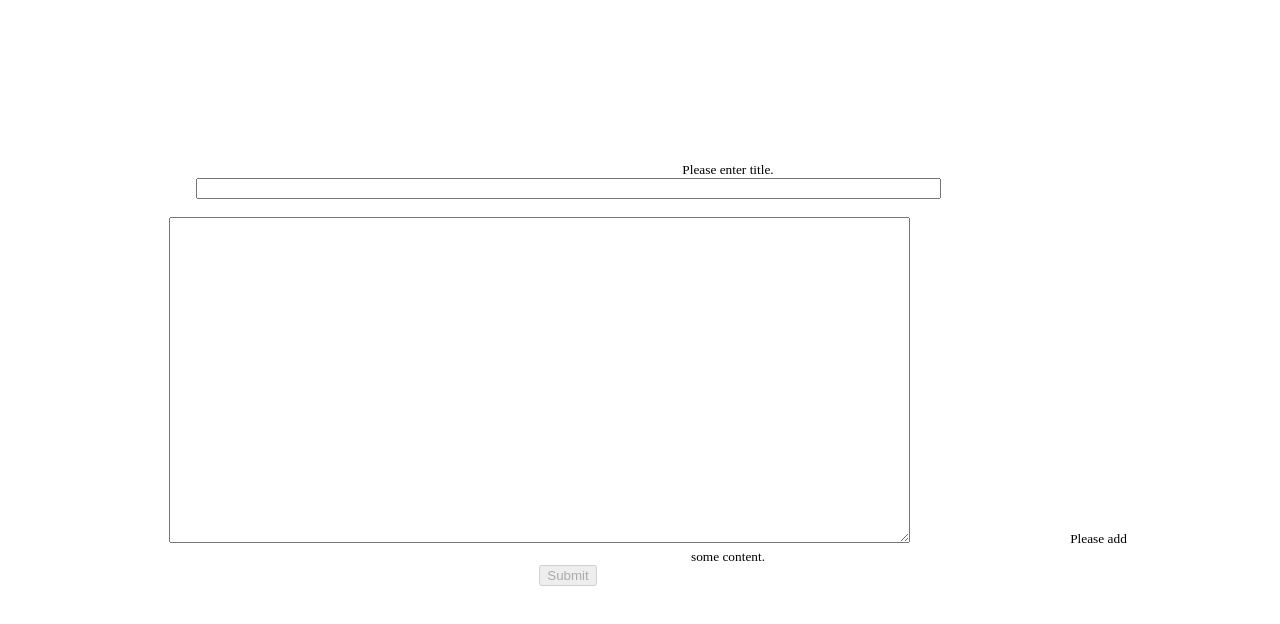
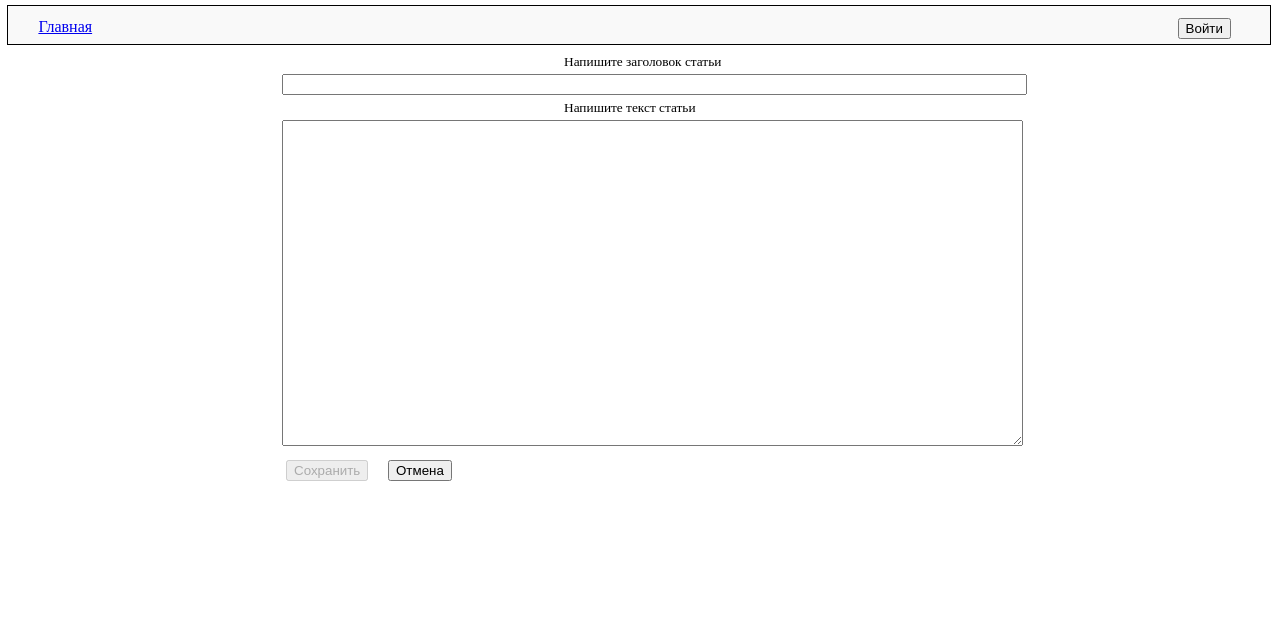
Before and after one commit to Maksim1212/FrontendTestTask, a Vue app in the folder frontend/: page /create in a window 1280 px wide. Shown: the top 624 px of the page. Built offline with nearby package versions, Linux system fonts and the light colour scheme; what vue-google-oauth2 would draw is missing.

Commit message:
fix(client): fixed styles
fixed styles

```diff
--- a/frontend/src/components/CreateNewsItem.vue
+++ b/frontend/src/components/CreateNewsItem.vue
@@ -1,17 +1,17 @@
 <template>
-    <div class="post_form">
-        <form @submit.prevent="sendPost">
+    <div>
+<Head/>
+        <div class="inputs">
+            <form @submit.prevent="sendPost">
             <div class="form-group">
                  <small
                         v-if="!$v.title.required"
-                        class="invalid-feedback">Please enter title.
+                        class="inputMess">Напишите заголовок статьи
                 </small>
                 <input
                         size="90"
                         type="text"
                         class="form-control"
-                        id="exampleInputEmail1"
-                        aria-describedby="emailHelp"
                         v-model="title"
                         @blur="$v.title.$touch()"
                         :class="{'is-invalid' : $v.title.$error}">
@@ -19,29 +19,31 @@
             <div class="form-group">
                 <textarea
                         cols="90"
-                        id="exampleInputPassword1"
-                        class="form-control text-textarea"
-                        aria-label="With textarea"
+                        class="text-textarea"
                         v-model="content"
                         @blur="$v.content.$touch()"
                         :class="{'is-invalid' : $v.content.$error}"
                 ></textarea>
                 <small
                         v-if="!$v.content.required"
-                        class="invalid-feedback">Please add some content.
+                        class="inputMess2">Напишите текст статьи
                 </small>
             </div>
             <button type="submit"
-                    class="btn btn-primary"
+                    class="btn-btn-primary"
                     :disabled="$v.$invalid"
-            >Submit</button>
+            >Сохранить</button>
         </form>
+        <button class="cancelButton" v-on:click="cancel">Отмена</button>
+        </div>
     </div>
 </template>
 
 <script>
     import {mapActions} from 'vuex'
     import { required } from 'vuelidate/lib/validators'
+    import Head from '../components/Head'
+
     export default {
         data(){
             return{
@@ -59,15 +61,21 @@
                         'title': this.title,
                         'content': this.content,
                     };
-                    this.CREATE_NEWS_ITEM(data)
-                    alert('Ваш пост был успешно добавлен!')
+                    this.CREATE_NEWS_ITEM(data);
+                    alert('Ваш пост был успешно добавлен!');
                     // this.title = this.content = ''
-                    this.$router.push('/news')
+                    this.$router.push('/news');
                 }
                 else {
-                    console.log('Some error')
+                    console.log('Some error');
                 }
+            },
+            cancel(){
+                this.$router.push('/news/')
             }
+        },
+        components:{
+            Head
         },
         validations: {
             title: {
@@ -81,6 +89,12 @@
 </script>
 
 <style scoped>
+.form-control{
+    position: fixed;
+    top: 74px;
+    left: 22%
+}
+
     .post_form{
         text-align: center;
         max-width: 50rem;
@@ -89,10 +103,28 @@
     }
     .text-textarea{
         height: 20rem;
+        position: fixed;
+        top:120px;
+        left: 22%
     }
-    .invalid-feedback{
-        position:relative;
-        top: 20%;
-        left: 20%;
+    .inputMess{
+        position:fixed;
+        top: 54px;
+        left: 564px;
+    }
+    .inputMess2{
+        position:fixed;
+        top: 100px;
+        left: 564px;
+    }
+    .btn-btn-primary{
+        position: fixed;
+        top: 460px;
+        left: 286px;
+    }
+    .cancelButton{
+        position: fixed;
+        top: 460px;
+        left: 388px;
     }
 </style>
--- a/frontend/src/components/Post.vue
+++ b/frontend/src/components/Post.vue
@@ -1,5 +1,6 @@
 <template>
 <div>
+  <Head/>
 <div class="post">
     <div class="icons">
           <img class="newsActions" src="../assets/clear.svg" v-on:click="deleteItem">
@@ -12,8 +13,10 @@
       <br>
       <p>{{NEWS.content}}</p>
 </div>
-      <button v-on:click="editItem">Редактировать</button>
-      <button class="delButton" v-on:click="deleteItem">Удалить</button>
+     <div class="buttons">
+        <button v-on:click="editItem">Редактировать</button>
+        <button class="delButton" v-on:click="deleteItem">Удалить</button>
+     </div>
   </div>
 </template>
 
@@ -57,7 +60,7 @@ export default {
    mounted() {
        this.GET_NEWS_ITEM_BY_ID_FROM_API(this.$route.params.id);
   },
-  component: {
+  components: {
     Head
   }
 }
@@ -65,6 +68,8 @@ export default {
 
 <style scoped>
 .post {
+  position: relative;
+  top: 56px;
     text-align: center;
     outline: 1px solid #000;
     /* Add shadows to create the "card" effect */
@@ -89,6 +94,10 @@ export default {
     position: absolute;
     left: 95%;
 }
+.buttons{
+  position: fixed;
+  top: 50%;
+}
 .delButton{
   margin-left: 6px;
 }
```
